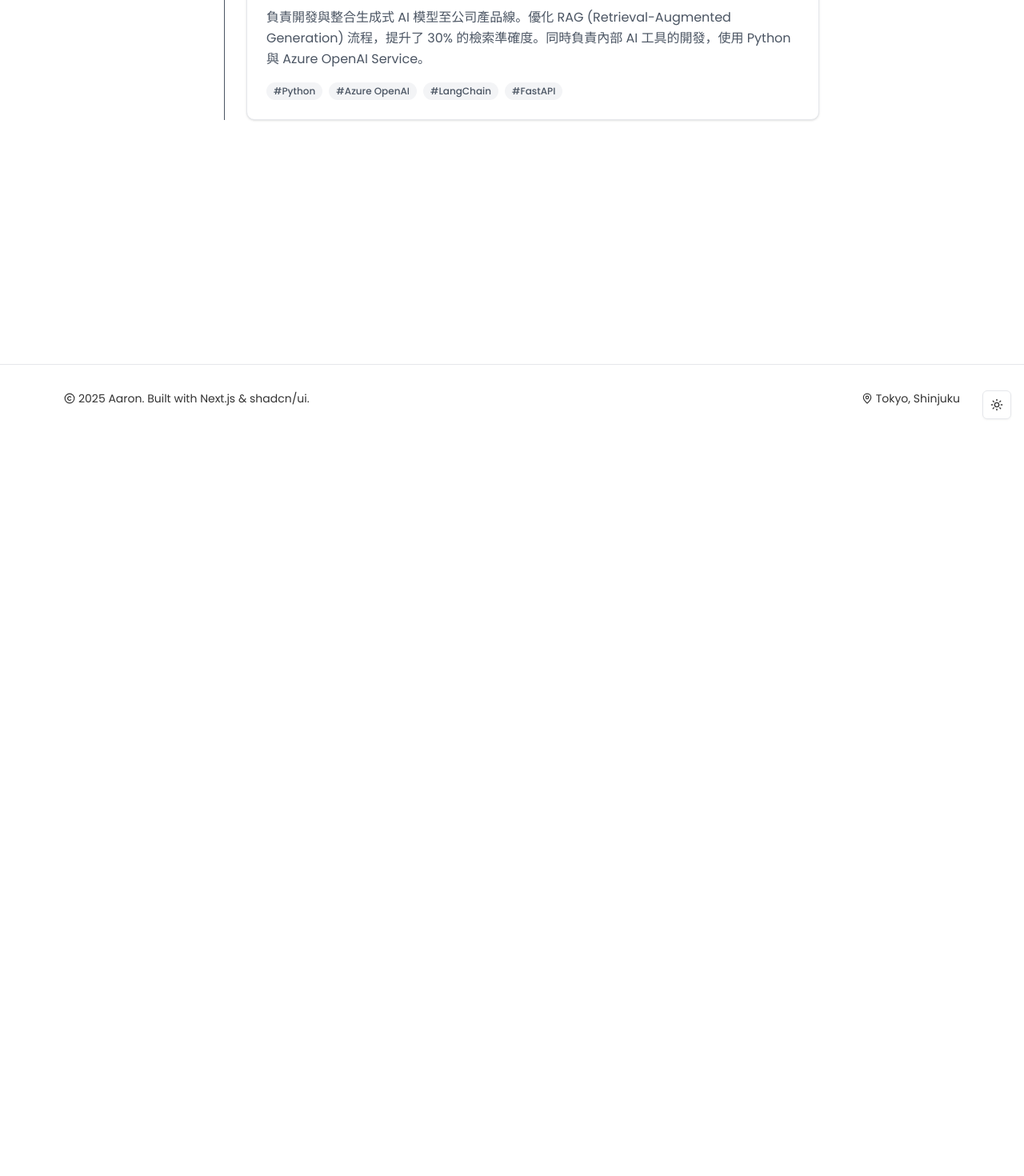
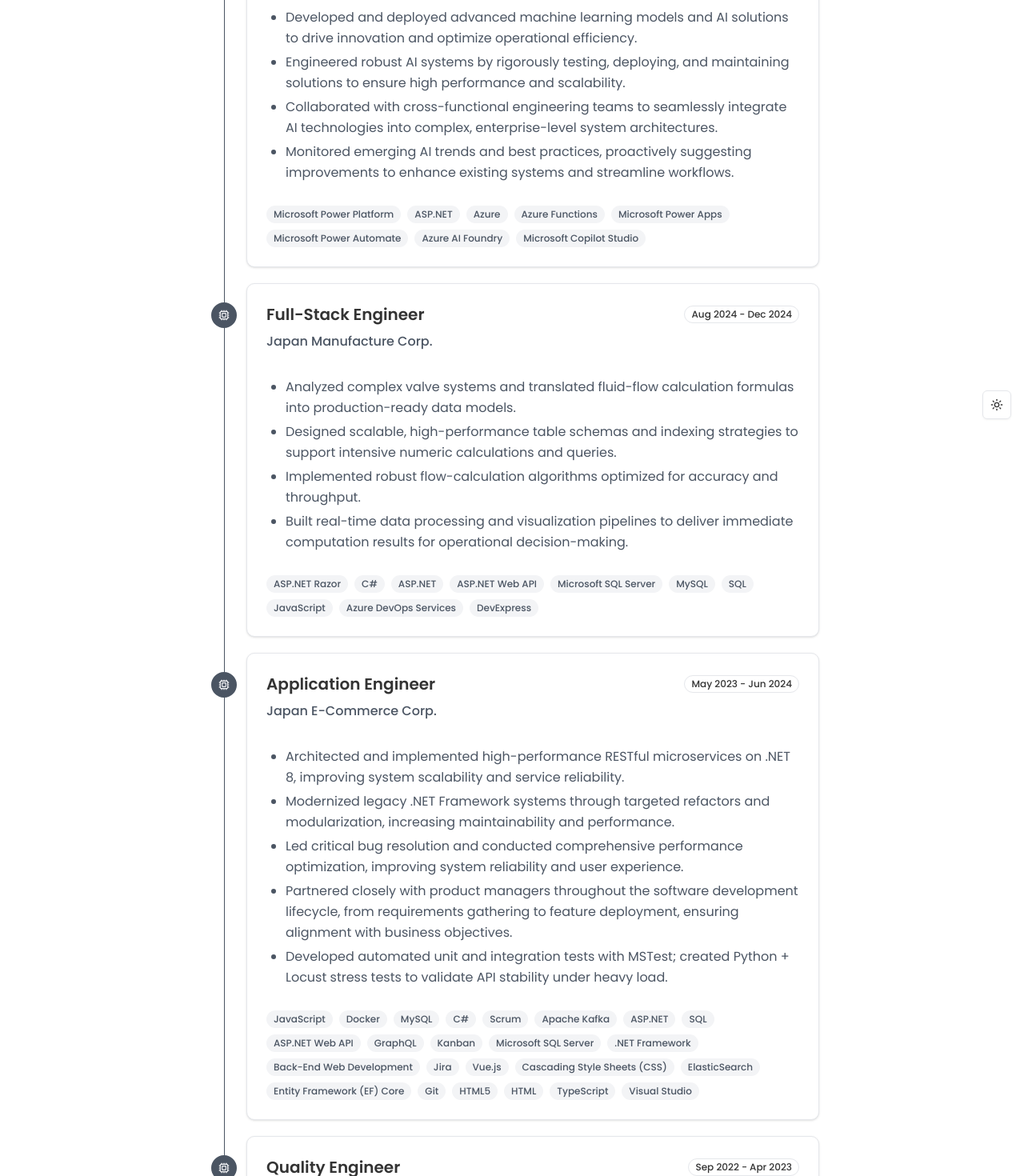
Before and after one commit to ken888686/ken888686.github.io, a Next.js app: page /experience in a window 1280 px wide. Shown: the part 260-1730 px from the top of the page at 80% size. Before the commit the page ends 800 px from the top, so only its background shows below. Built offline with nearby package versions, Linux system fonts and the light colour scheme.

Commit message:
update experience page and description

```diff
--- a/app/experience/page.tsx
+++ b/app/experience/page.tsx
@@ -8,15 +8,210 @@ import {
 } from "@/components/ui/card";
 import { Briefcase, Cpu } from "lucide-react";
 
-const experiences = [
+const experiences: {
+  id: number;
+  role: string;
+  company: string;
+  period: string;
+  descriptions: string[];
+  tech: string[];
+  startDate: Date;
+}[] = [
   {
     id: 1,
+    role: "Embedded Software Engineer",
+    company: "Taiwan Manufacture Corp.",
+    period: "Aug 2016 - Mar 2019",
+    descriptions: [
+      "Architected and implemented C# WinForm applications for embedded computers, encompassing the full software development lifecycle from design to testing.",
+      "Engineered robust C/C++ drivers, enhancing hardware-software integration for embedded systems.",
+      "Developed and maintained sophisticated WiX Toolset installers for Windows 7/10 images, streamlining software deployment processes.",
+      "Redesigned and enhanced C# WinForm applications to seamlessly integrate custom features into Windows 10 environments.",
+      "Optimized Windows images, achieving a remarkable 50% reduction in system installation and startup time.",
+      "Designed and implemented Node-RED flows to visualize critical hardware information on Grafana dashboards, enabling real-time monitoring of machine status on embedded computers.",
+      "Provided expert-level helpdesk support, resolving complex customer inquiries and maintaining high satisfaction rates.",
+    ],
+    tech: [
+      "C++",
+      "C#",
+      "Powershell",
+      "Node-RED",
+      "Shell Scripting",
+      "Windows",
+      "Node.js",
+      "Visual Studio",
+      "C",
+      "WiX Toolset",
+    ],
+    startDate: new Date(2016, 7),
+  },
+
+  {
+    id: 2,
+    role: "Full-Stack Engineer",
+    company: "Taiwan E-Commerce Corp.",
+    period: "Mar 2019 - Dec 2019",
+    descriptions: [
+      "Architected and maintained high-performance ASP.NET Core Web API 2.1 and MySQL databases for a major e-commerce platform, ensuring seamless operation under heavy traffic loads.",
+      "Engineered a sophisticated backend system for rewards point conversion, integrating WeChat Pay to enhance payment options and user engagement.",
+      "Collaborated with UI/UX designers to create an intuitive and responsive e-commerce front-end website, optimizing user experience and conversion rates.",
+      "Implemented efficient batch processing for transaction histories and automated bulk email dispatch to client finance departments, streamlining operations and improving communication.",
+      "Contributed to strategic initiatives resulting in a 10% increase in registered users, demonstrating the ability to align technical solutions with business objectives.",
+      "Developed robust web applications using PHP CodeIgniter 4, showcasing versatility across multiple programming languages and frameworks.",
+    ],
+    tech: [
+      "C#",
+      ".NET Core",
+      "MySQL",
+      "SQL",
+      "Cascading Style Sheets (CSS)",
+      "HTML5",
+      "Visual Studio",
+      "PHP",
+      "CodeIgniter",
+    ],
+    startDate: new Date(2019, 2),
+  },
+  {
+    id: 3,
+    role: "Full-Stack Engineer",
+    company: "Taiwan Real-estate Corp.",
+    period: "Feb 2020 - Jun 2022",
+    descriptions: [
+      "Led the company-wide migration from .NET Framework to ASP.NET Core 3.1, modernizing critical systems and enhancing overall performance.",
+      "Led the project team as technical lead, overseeing all aspects of planning, scheduling, and quality control throughout the migration process.",
+      "Architected and developed a cutting-edge real estate system using ASP.NET Core Web API 3.1, incorporating advanced features such as 3D virtual tours, district search, and location-based functionalities.",
+      "Implemented efficient batch processing utilizing Redis cache, resulting in a 50% improvement in real estate search performance.",
+      "Integrated Google Maps API to enable geocoding, static maps, and Street View features, enhancing the user experience for property listings.",
+      "Optimized legacy code and managed a large-scale MSSQL database containing extensive housing data during the migration process.",
+      "Developed comprehensive integration and unit tests using MSTest, ensuring robust API functionality and reliability throughout the system.",
+    ],
+    tech: [
+      "C#",
+      ".NET Core",
+      "ASP.NET Core",
+      "JavaScript",
+      "Cascading Style Sheets (CSS)",
+      "TypeScript",
+      "SQL",
+      "HTML5",
+      "lua",
+      "Visual Studio",
+      "Microsoft SQL Server",
+      ".NET Framework",
+      "Python (Programming Language)",
+      "Server Side",
+      "Azure DevOps Services",
+    ],
+    startDate: new Date(2020, 1),
+  },
+  {
+    id: 4,
+    role: "Quality Engineer",
+    company: "US E-Commerce Corp.",
+    period: "Sep 2022 - Apr 2023",
+    descriptions: [
+      "Owned QA for Siri’s Chinese language support (Simplified, Traditional, and Taiwanese), ensuring correctness across dialects and environments.",
+      "Engineered and maintained comprehensive automated test suites for Siri features using Swift 5, focusing on regression and integration testing to ensure robust functionality.",
+      "Analyzed test results, reported defects with actionable context, and suggested product improvements to raise recognition and response quality.",
+      "Employed Apple’s testing frameworks to create expressive, maintainable test cases and improve test execution efficiency.",
+    ],
+    tech: [
+      "iOS",
+      "Swift (Programming Language)",
+      "Python (Programming Language)",
+      "QA Automation",
+    ],
+    startDate: new Date(2022, 3),
+  },
+  {
+    id: 5,
+    role: "Application Engineer",
+    company: "Japan E-Commerce Corp.",
+    period: "May 2023 - Jun 2024",
+    descriptions: [
+      "Architected and implemented high-performance RESTful microservices on .NET 8, improving system scalability and service reliability.",
+      "Modernized legacy .NET Framework systems through targeted refactors and modularization, increasing maintainability and performance.",
+      "Led critical bug resolution and conducted comprehensive performance optimization, improving system reliability and user experience.",
+      "Partnered closely with product managers throughout the software development lifecycle, from requirements gathering to feature deployment, ensuring alignment with business objectives.",
+      "Developed automated unit and integration tests with MSTest; created Python + Locust stress tests to validate API stability under heavy load.",
+    ],
+    tech: [
+      "JavaScript",
+      "Docker",
+      "MySQL",
+      "C#",
+      "Scrum",
+      "Apache Kafka",
+      "ASP.NET",
+      "SQL",
+      "ASP.NET Web API",
+      "GraphQL",
+      "Kanban",
+      "Microsoft SQL Server",
+      ".NET Framework",
+      "Back-End Web Development",
+      "Jira",
+      "Vue.js",
+      "Cascading Style Sheets (CSS)",
+      "ElasticSearch",
+      "Entity Framework (EF) Core",
+      "Git",
+      "HTML5",
+      "HTML",
+      "TypeScript",
+      "Visual Studio",
+    ],
+    startDate: new Date(2023, 4),
+  },
+
+  {
+    id: 6,
+    role: "Full-Stack Engineer",
+    company: "Japan Manufacture Corp.",
+    period: "Aug 2024 - Dec 2024",
+    descriptions: [
+      "Analyzed complex valve systems and translated fluid-flow calculation formulas into production-ready data models.",
+      "Designed scalable, high-performance table schemas and indexing strategies to support intensive numeric calculations and queries.",
+      "Implemented robust flow-calculation algorithms optimized for accuracy and throughput.",
+      "Built real-time data processing and visualization pipelines to deliver immediate computation results for operational decision-making.",
+    ],
+    tech: [
+      "ASP.NET Razor",
+      "C#",
+      "ASP.NET",
+      "ASP.NET Web API",
+      "Microsoft SQL Server",
+      "MySQL",
+      "SQL",
+      "JavaScript",
+      "Azure DevOps Services",
+      "DevExpress",
+    ],
+    startDate: new Date(2024, 7),
+  },
+  {
+    id: 7,
     role: "AI Engineer",
-    company: "某日商科技公司",
-    period: "2023 - Present",
-    description:
-      "負責開發與整合生成式 AI 模型至公司產品線。優化 RAG (Retrieval-Augmented Generation) 流程，提升了 30% 的檢索準確度。同時負責內部 AI 工具的開發，使用 Python 與 Azure OpenAI Service。",
-    tech: ["Python", "Azure OpenAI", "LangChain", "FastAPI"],
+    company: "Japan Manufacture Corp.",
+    period: "Feb 2025 - Present",
+    descriptions: [
+      "Developed and deployed advanced machine learning models and AI solutions to drive innovation and optimize operational efficiency.",
+      "Engineered robust AI systems by rigorously testing, deploying, and maintaining solutions to ensure high performance and scalability.",
+      "Collaborated with cross-functional engineering teams to seamlessly integrate AI technologies into complex, enterprise-level system architectures.",
+      "Monitored emerging AI trends and best practices, proactively suggesting improvements to enhance existing systems and streamline workflows.",
+    ],
+    tech: [
+      "Microsoft Power Platform",
+      "ASP.NET",
+      "Azure",
+      "Azure Functions",
+      "Microsoft Power Apps",
+      "Microsoft Power Automate",
+      "Azure AI Foundry",
+      "Microsoft Copilot Studio",
+    ],
+    startDate: new Date(2025, 1),
   },
 ];
 
@@ -30,7 +225,9 @@ export default function Experience() {
       </div>
 
       <div className="before:bg-secondary-foreground relative space-y-5 before:absolute before:inset-0 before:ml-6 before:h-full before:w-px">
-        {experiences.map((exp) => (
+        {experiences
+          .sort((x) => -x.startDate)
+          .map((exp) => (
             <div key={exp.id} className="relative pl-13">
               <div className="border-secondary-foreground bg-secondary-foreground absolute top-6 left-3.5 z-10 -ml-1.5 flex h-8 w-8 items-center justify-center rounded-full border-4">
                 <Cpu size={14} className="text-secondary" />
@@ -49,9 +246,16 @@ export default function Experience() {
                   </CardDescription>
                 </CardHeader>
                 <CardContent>
-                <p className="text-secondary-foreground mb-4 leading-relaxed">
-                  {exp.description}
-                </p>
+                  <ul className="mb-7 list-disc space-y-1 pl-6">
+                    {exp.descriptions.map((d, i) => (
+                      <li
+                        key={i}
+                        className="text-secondary-foreground leading-relaxed"
+                      >
+                        {d}
+                      </li>
+                    ))}
+                  </ul>
                   <div className="flex flex-wrap gap-2">
                     {exp.tech.map((t, i) => (
                       <Badge
@@ -59,7 +263,7 @@ export default function Experience() {
                         variant="secondary"
                         className="dark:border-secondary-foreground"
                       >
-                      #{t}
+                        {t}
                       </Badge>
                     ))}
                   </div>
```
Lines whose indentation alone changed are shown as unchanged.
